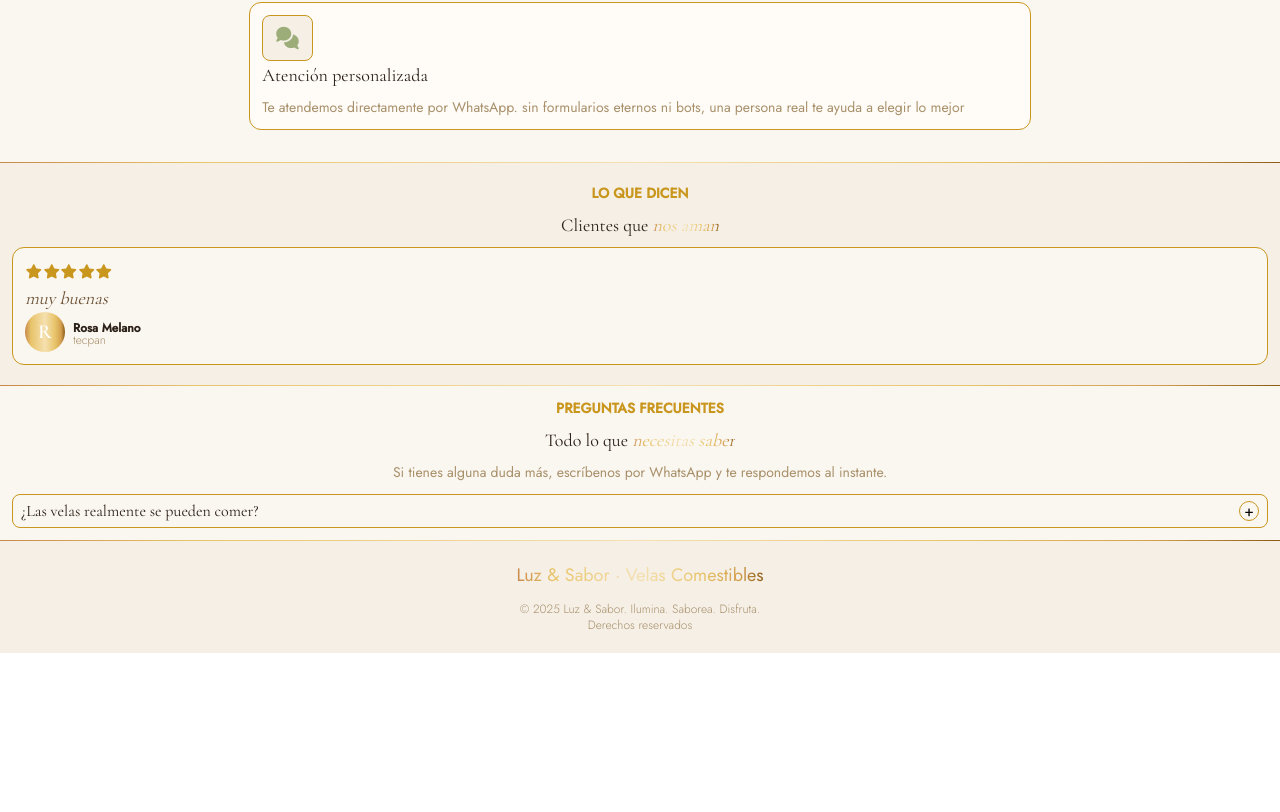
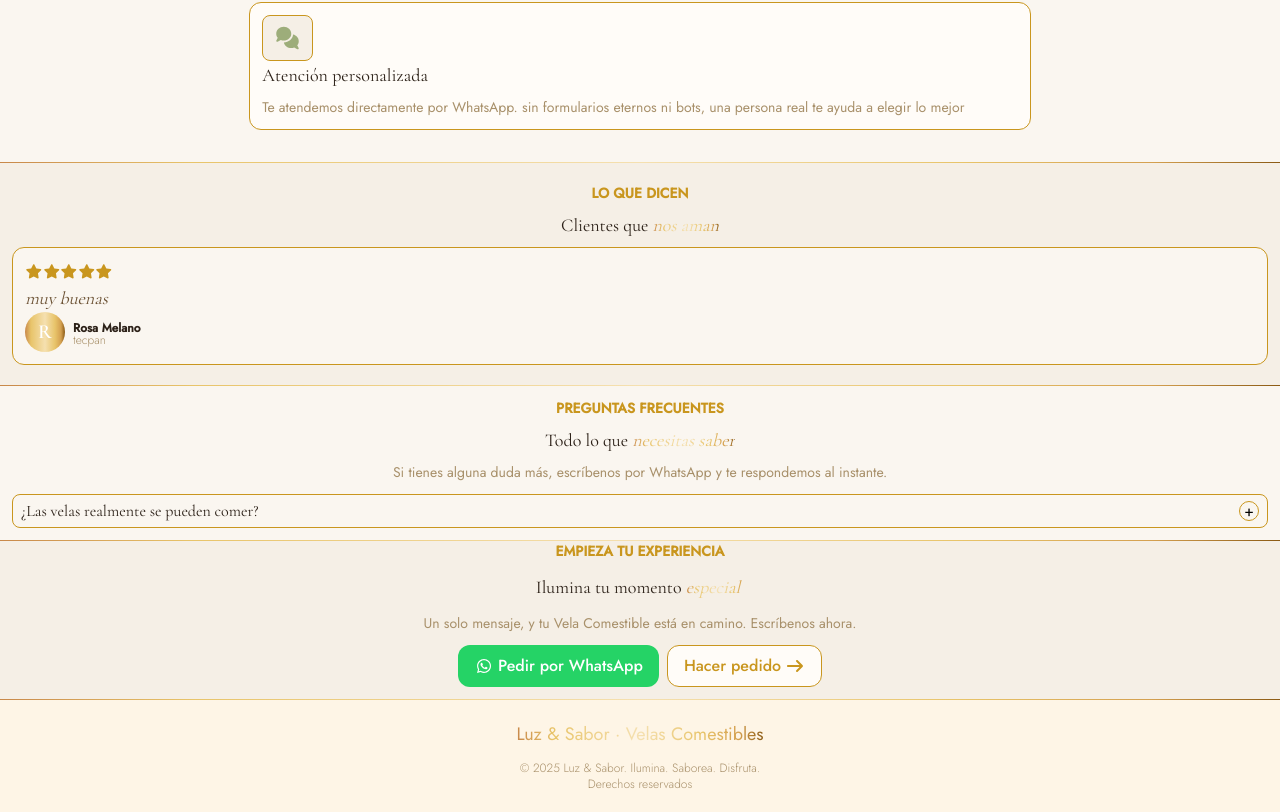
Before and after one commit to oswaldo-galeana/luz-sabor, a React (Vite) app: page / in a window 1280 px wide. Shown: the part 4109-4921 px from the top of the page. Before the commit the page ends 4762 px from the top, so only its background shows below. Built offline with nearby package versions, Linux system fonts and the light colour scheme.

Commit message:
feat: CTA terminado

```diff
--- a/src/App.jsx
+++ b/src/App.jsx
@@ -7,6 +7,7 @@ import Footer from './sections/Footer'
 import Benefits from './sections/Benefits'
 import Testimonials from './sections/Testimonials'
 import FAQ from './sections/FAQ'
+import CTA from './sections/CTA'
 
 function App() {
   return (
@@ -17,6 +18,7 @@ function App() {
       <Benefits />
       <Testimonials />
       <FAQ />
+      <CTA />
       <Footer />
     </div>
   )
--- /dev/null
+++ b/src/sections/CTA.jsx
@@ -0,0 +1,38 @@
+import { FontAwesomeIcon } from "@fortawesome/react-fontawesome"
+import Button from "../components/Button"
+import { faWhatsapp } from "@fortawesome/free-brands-svg-icons"
+import { faArrowRight } from "@fortawesome/free-solid-svg-icons"
+
+export default function CTA() {
+
+    return (
+        <>
+        <section className="w-full bg-cream-alt flex flex-col text-center justify-center items-center px-3">
+            <p className="font-body font-bold text-sm text-gold-main">EMPIEZA TU EXPERIENCIA</p>
+
+            <p className="text-lg text-light py-3">
+                <span className="font-display text-text-primary">&nbsp;Ilumina tu momento </span>
+                <em className="font-display bg-gold-gradient italic bg-clip-text text-transparent">especial &nbsp;</em>
+            </p>
+
+            <p className="font-body text-sm text-text-muted">
+                Un solo mensaje, y tu Vela Comestible está en camino. Escríbenos ahora.
+            </p>
+
+            <div className="flex flex-row gap-2 py-3">
+            <Button variant="primary">
+            <FontAwesomeIcon icon={faWhatsapp} />
+            Pedir por WhatsApp
+            </Button>
+
+            <Button variant="secondary">
+            Hacer pedido
+            <FontAwesomeIcon icon={faArrowRight} />
+            </Button>
+            </div>
+
+        </section>
+        <hr className="border-none h-px bg-gold-gradient w-full"/>
+        </>
+    )
+}
--- a/src/sections/Footer.jsx
+++ b/src/sections/Footer.jsx
@@ -1,6 +1,6 @@
 export default function Footer() {
     return (
-        <section className="bg-cream-alt font-body flex flex-col items-center py-5">
+        <section className="bg-cream-logo font-body flex flex-col items-center py-5">
 
             <p className="bg-gold-gradient text-lg bg-clip-text text-transparent pb-3">Luz & Sabor · Velas Comestibles</p>
             <p className="text-xs font-light text-text-muted">© 2025 Luz & Sabor. Ilumina. Saborea. Disfruta.</p>
```
